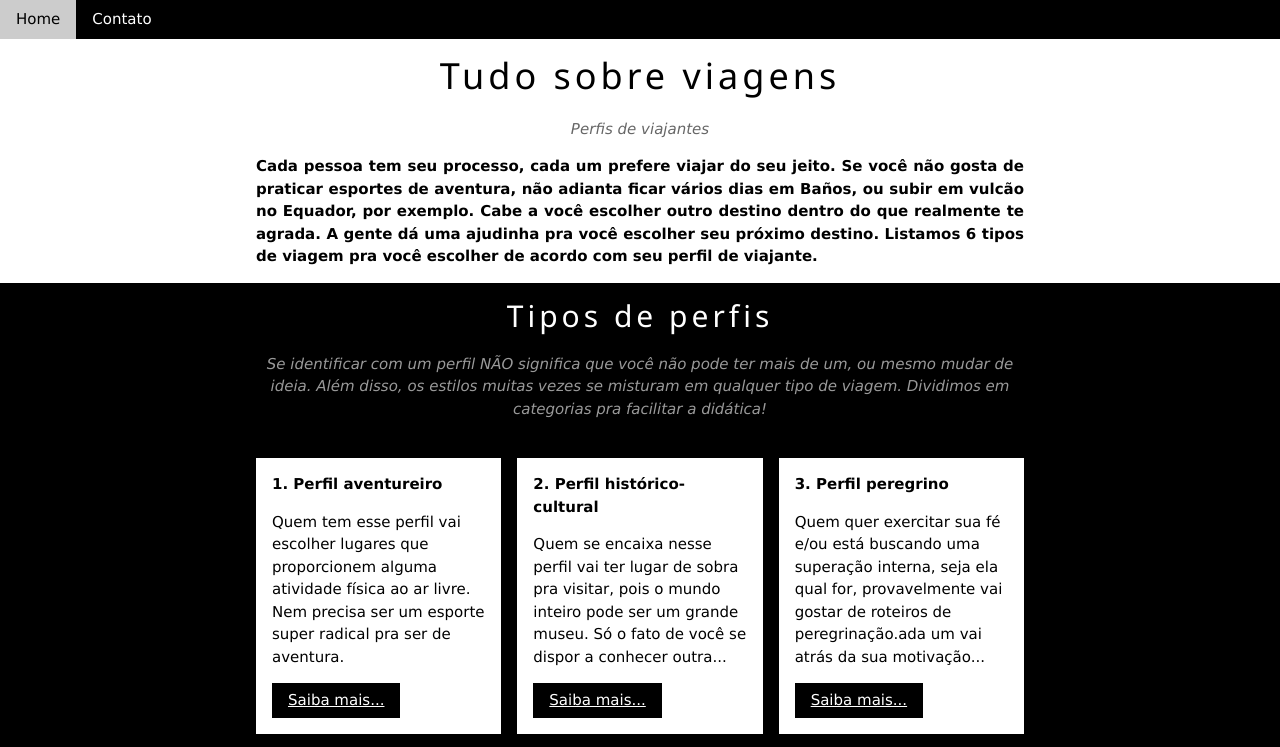
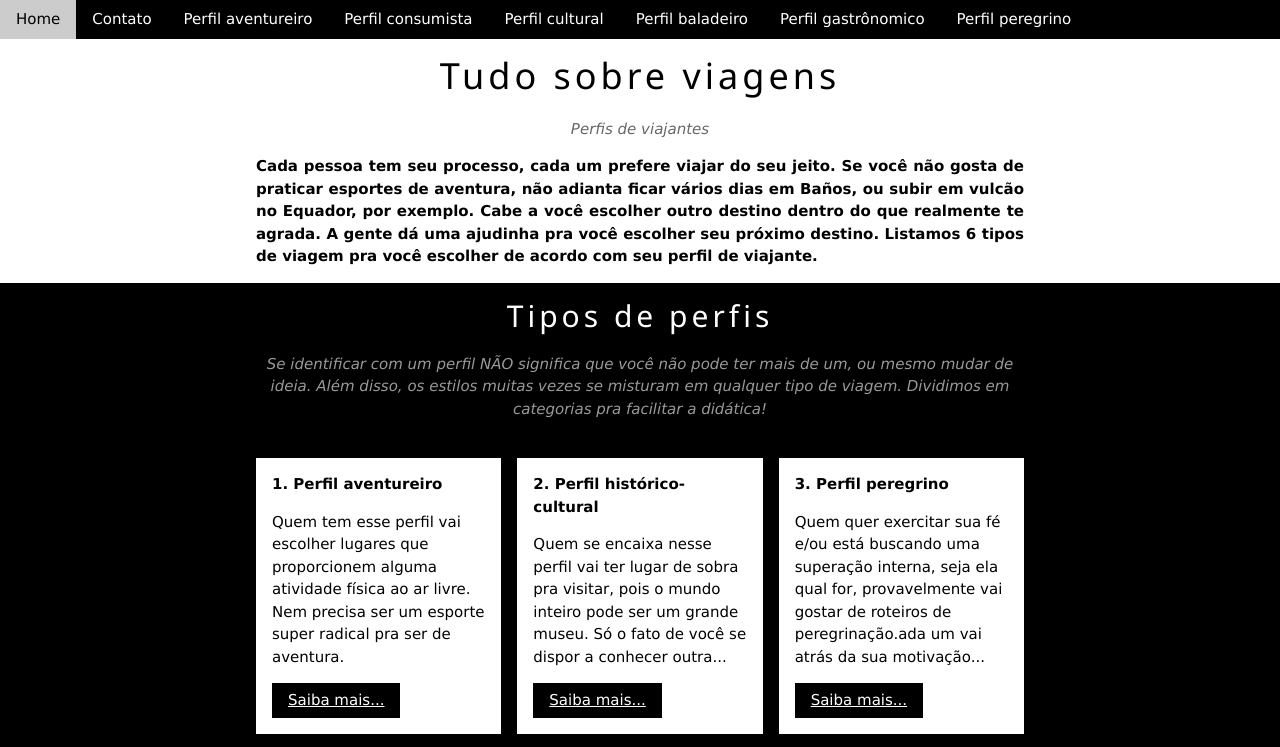
Before and after one commit to SabrinnaDelgado/projeto-viagens, a plain HTML site: page index.html in a window 1280 px wide. Shown: the top 747 px of the page. Drawn offline with nearby package versions, Linux system fonts and the light colour scheme.

Commit message:
Finalizando projeto

```diff
--- a/index.html
+++ b/index.html
@@ -19,6 +19,12 @@
         <ul class="w3-navbar w3-black">
 		  <li><a href="index.html">Home</a></li>
 		  <li><a href="contato.html">Contato</a></li>
+		  <li><a href="aventureiro.html">Perfil aventureiro</a></li>
+		  <li><a href="consumista.html">Perfil consumista</a></li>
+		  <li><a href="cultural.html">Perfil cultural</a></li>
+		  <li><a href="baladeiro.html">Perfil baladeiro</a></li>
+		  <li><a href="gastronomico.html">Perfil gastrônomico</a></li>
+		  <li><a href="peregrino.html">Perfil peregrino</a></li>
 		</ul>
     </header>
         <div class="w3-container w3-content w3-center w3-padding-hor-64" style="max-width:800px">
```
